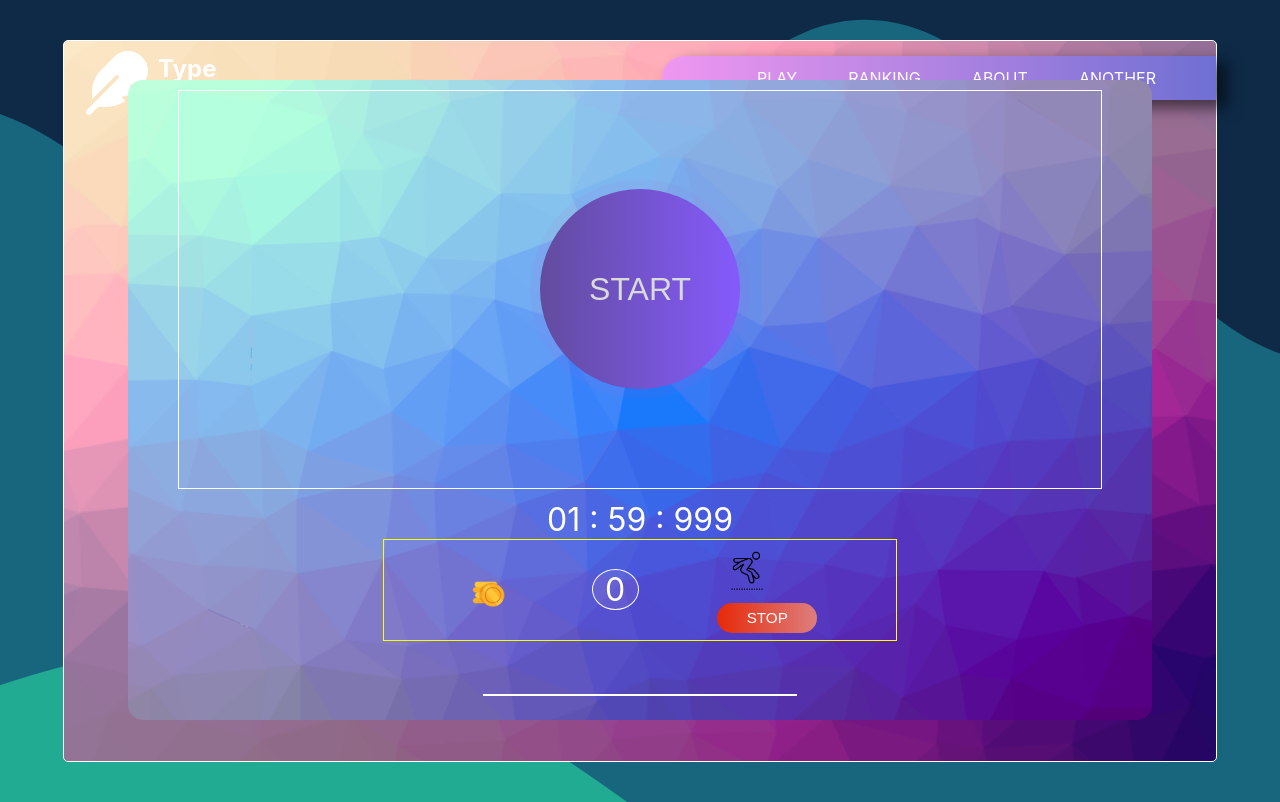
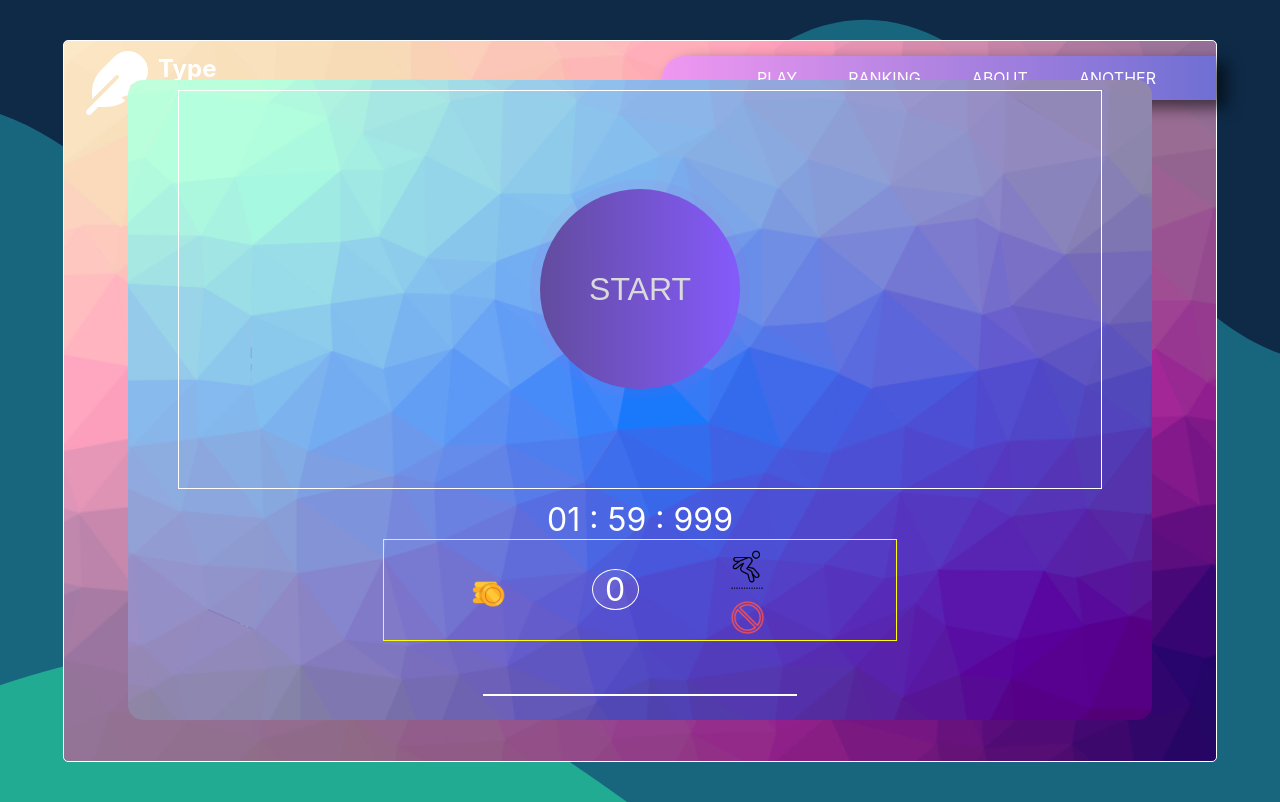
Before and after one commit to JohnBorges52/TypeWhat, a React (Create React App) app in the folder guesswhat-front/: page / in a window 1280 px wide. Shown: the top 802 px of the page. Built offline with nearby package versions, Linux system fonts and the light colour scheme.

Commit message:
add animation to stop button

```diff
--- a/guesswhat-front/src/components/GamePage.jsx
+++ b/guesswhat-front/src/components/GamePage.jsx
@@ -199,7 +199,7 @@ export default function GamePage() {
         <div className='next-icon'></div>
 
 
-        <button className='option-btn stop-btn'>stop</button>
+        <div className='stop-icon'></div>
 
         </div>
 
--- a/guesswhat-front/src/styles/gamepage.scss
+++ b/guesswhat-front/src/styles/gamepage.scss
@@ -204,11 +204,47 @@
 
 
 
-    .stop-btn{
-      background-image: linear-gradient(to right, rgb(230, 41, 8), rgba(218, 105, 105, 0.842)) ;
+    .stop-icon{
+      display: flex;
+      flex-direction: row;
+      align-items: center;
+      justify-content: flex-end;
+      background-image: url(../../public/icons8-unavailable-80.png);
+      width: 120px;
+      height: 35px;
+      background-position: center;
+      background-size: contain;
+      background-repeat: no-repeat;
+      margin-left: -30px;
+      transition: all .3s ease ;
+
 
     }
+    .stop-icon::after{
+      content: "stop";
+      text-transform: uppercase;
+      color: transparent;
+      margin-right: -30px;
+      margin-bottom: 10px;
+      font-size: 1em;
+      transition: all .1s ease ;
+    }
+    .stop-icon:hover{
+      background-image: url(../../public/icons8-unavailable-80red.png);
+      width: 120px;
+      height: 40px;
+      background-position: center;
+      background-size: contain;
+      background-repeat: no-repeat;
+      animation: vibrate .8s normal;
 
+
+    }
+    .stop-icon:hover, .stop-icon:hover::after {
+      font-size: 1.2em;
+      color: rgb(255, 255, 255);
+
+    }
 
   }
 }
```
Also changed, not shown: guesswhat-front/public/icons8-unavailable-80.png (added), guesswhat-front/public/icons8-unavailable-80red.png (added).
